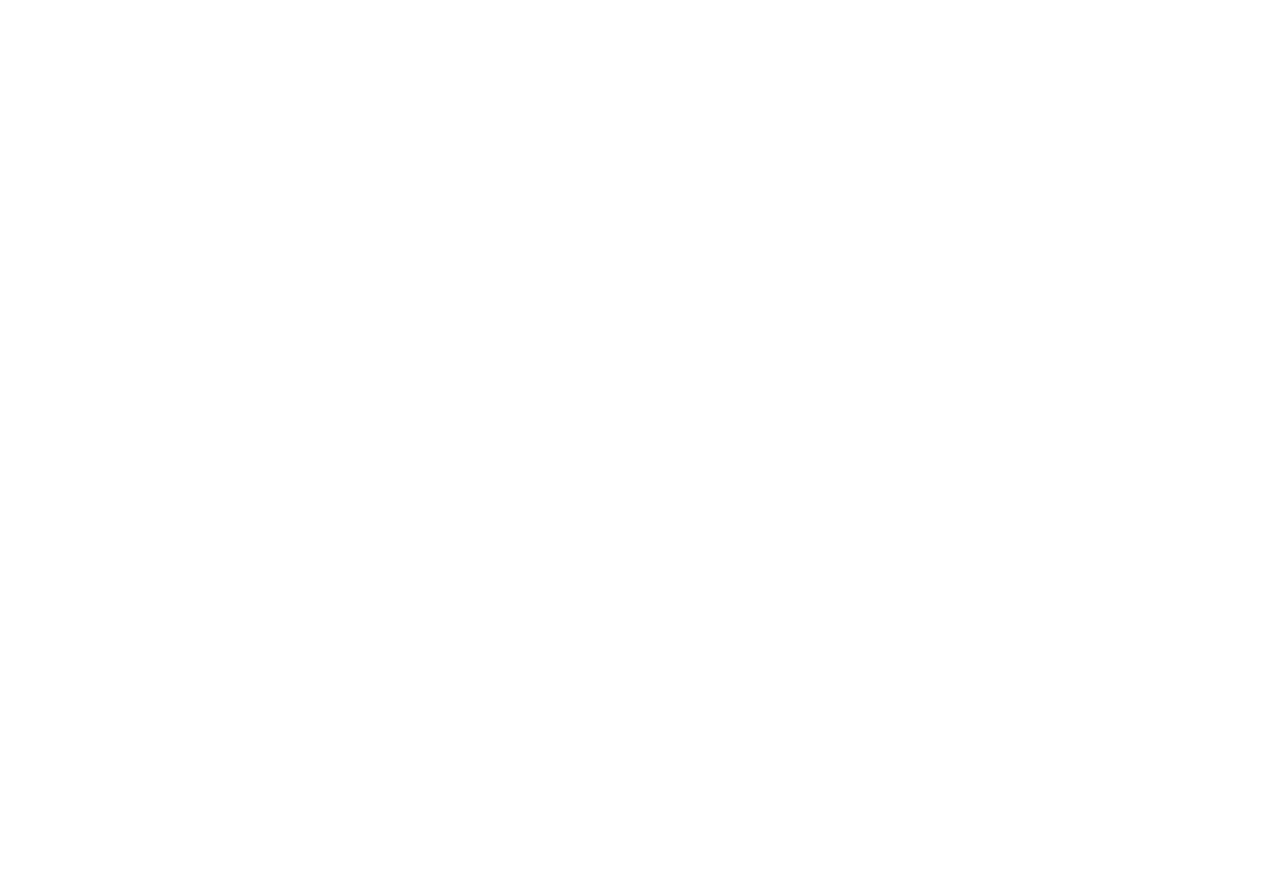
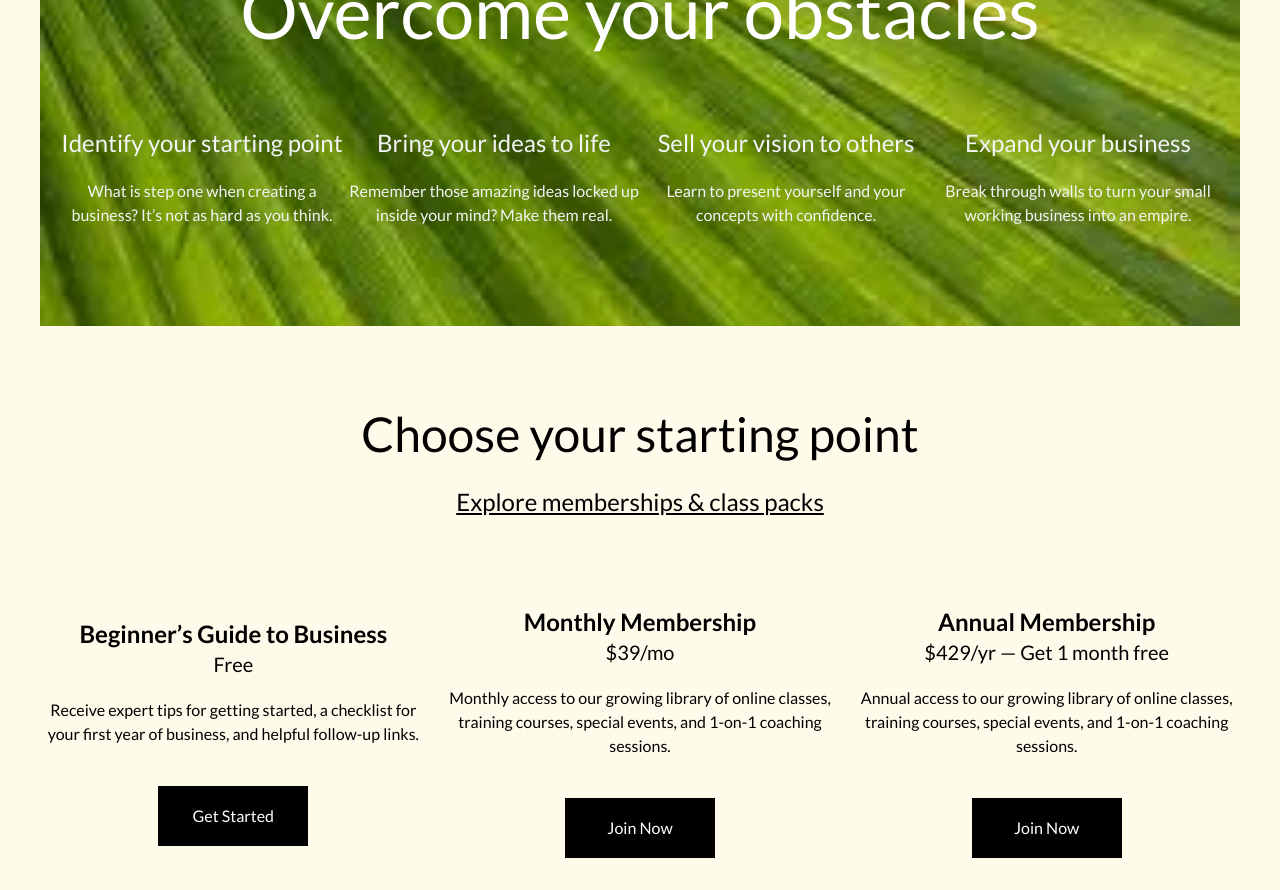
Before and after one commit to Tech041/brandisby, a React (Vite) app in the folder client/: page / in a window 1280 px wide. Shown: the part 1900-2790 px from the top of the page. Before the commit the page ends 1744 px from the top, so only its background shows below. Built offline with nearby package versions, Linux system fonts and the light colour scheme; a web font is replaced by a local one.

Commit message:
add subcription section

```diff
--- /dev/null
+++ b/client/src/components/Methodology.tsx
@@ -0,0 +1,16 @@
+import Container from "./Container";
+import MethodologyCard from "./MethodologyCard";
+
+const Methodology = () => {
+  return (
+    <section className="w-full h-full bg-amber-50">
+      <Container>
+        <div className="w-full h-full">
+          <MethodologyCard />
+        </div>
+      </Container>
+    </section>
+  );
+};
+
+export default Methodology;
--- /dev/null
+++ b/client/src/components/MethodologyCard.tsx
@@ -0,0 +1,55 @@
+import { motion } from "framer-motion";
+
+const paragraphStyle = "text-center text-sm lg:text-base";
+const headingStyle = "text-center text-lg md:text-xl lg:text-2xl pb-5";
+
+const MethodologyCard = () => {
+  return (
+    <div className="w-full h-full lg:h-[450px] flex items-center bg-[url('/images/palm_leaf.webp')] bg-center bg-cover  pb-10 lg:pb-0">
+      <motion.div
+        initial={{ y: 100, opacity: 0 }}
+        whileInView={{ y: 0, opacity: 1 }}
+        transition={{ duration: 1, ease: "easeOut" }}
+        viewport={{ once: false }}
+        className="w-full lg:px-4"
+      >
+        <div className=" ">
+          <h1 className="text-5xl lg:text-7xl text-white text-center pt-6 lg:py-0 ">
+            Overcome your obstacles
+          </h1>
+        </div>
+        <div className="flex flex-col lg:flex-row items-center   text-gray-100 px-14 lg:px-0 pt-20">
+          <div className="flex-1">
+            <h2 className={headingStyle}>Identify your starting point</h2>
+            <p className={paragraphStyle}>
+              What is step one when creating a business? It’s not as hard as you
+              think.
+            </p>
+          </div>
+          <div className="flex-1 py-4 lg:py-0">
+            <h2 className={headingStyle}>Bring your ideas to life</h2>
+            <p className={paragraphStyle}>
+              Remember those amazing ideas locked up inside your mind? Make them
+              real.
+            </p>
+          </div>
+          <div className="flex-1  py-4 lg:py-0">
+            <h2 className={headingStyle}>Sell your vision to others</h2>
+            <p className={paragraphStyle}>
+              Learn to present yourself and your concepts with confidence.
+            </p>
+          </div>
+          <div className="flex-1  py-4 lg:py-0 ">
+            <h2 className={headingStyle}>Expand your business</h2>
+            <p className={paragraphStyle}>
+              Break through walls to turn your small working business into an
+              empire.
+            </p>
+          </div>
+        </div>
+      </motion.div>
+    </div>
+  );
+};
+
+export default MethodologyCard;
--- a/client/src/components/Navbar.tsx
+++ b/client/src/components/Navbar.tsx
@@ -37,7 +37,7 @@
           <div className="flex items-center gap-5">
             <div className="">
               <Link
-                className="hover:text-black text-sm font-semibold"
+                className="text-white text-sm font-semibold"
                 to={"/login"}
               >
                 Login
@@ -45,7 +45,7 @@
             </div>
             <div className="">
               <Link
-                className="px-6 py-4 bg-yellow-300  text-sm font-semibold hover:bg-yellow-300/50 "
+                className="px-6 py-4 bg-yellow-300 text-black  text-sm font-semibold hover:bg-yellow-300/50 "
                 to={"/register"}
               >
                 Join Now
--- /dev/null
+++ b/client/src/components/SubscriptionCard.tsx
@@ -0,0 +1,59 @@
+import { motion } from "framer-motion";
+
+import SubscriptionItem from "./SubscriptionItem";
+
+const SubscriptionCard = () => {
+  return (
+    <div className="flex flex-col lg:flex-row items-center gap-5   text-black px-14 lg:px-0 pt-20">
+      <motion.div
+        initial={{ y: -100, opacity: 0 }}
+        whileInView={{ y: 0, opacity: 1 }}
+        transition={{ duration: 1, ease: "easeOut" }}
+        viewport={{ once: false }}
+        className="flex-1"
+      >
+        <SubscriptionItem
+          heading="Beginner’s Guide to Business"
+          subHeading="Free"
+          description="Receive expert tips for getting started, a checklist for your first year of business, and helpful follow-up links."
+          path="/register"
+          destination="Get Started"
+        />
+      </motion.div>
+
+      <motion.div
+        initial={{ y: -100, opacity: 0 }}
+        whileInView={{ y: 0, opacity: 1 }}
+        transition={{ duration: 1, ease: "easeOut" }}
+        viewport={{ once: false }}
+        className="flex-1"
+      >
+        <SubscriptionItem
+          heading="Monthly Membership"
+          subHeading="$39/mo"
+          description="Monthly access to our growing library of online classes, training courses, special events, and 1-on-1 coaching sessions."
+          path="/register"
+          destination="Join Now"
+        />
+      </motion.div>
+
+      <motion.div
+        initial={{ y: -100, opacity: 0 }}
+        whileInView={{ y: 0, opacity: 1 }}
+        transition={{ duration: 1, ease: "easeOut" }}
+        viewport={{ once: false }}
+        className="flex-1  py-4 lg:py-0"
+      >
+        <SubscriptionItem
+          heading="Annual Membership"
+          subHeading="$429/yr — Get 1 month free"
+          description="Annual access to our growing library of online classes, training courses, special events, and 1-on-1 coaching sessions."
+          path="/register"
+          destination="Join Now"
+        />
+      </motion.div>
+    </div>
+  );
+};
+
+export default SubscriptionCard;
--- /dev/null
+++ b/client/src/components/SubscriptionItem.tsx
@@ -0,0 +1,40 @@
+import { Link } from "react-router-dom";
+
+const paragraphStyle = "text-center text-sm lg:text-base";
+const headingStyle = "text-center text-lg md:text-xl lg:text-2xl font-bold ";
+interface SubscriptionProp {
+  heading: string;
+  subHeading: string;
+  description: string;
+  path: string;
+  destination: string;
+}
+
+const SubscriptionItem = ({
+  heading,
+  subHeading,
+  description,
+  path,
+  destination,
+}: SubscriptionProp) => {
+  return (
+    <div className="w-full h-full">
+      <h2 className={headingStyle}>{heading}</h2>
+      <h3 className="text-center pb-5  text-lg md:text-xl">{subHeading}</h3>
+      <p className={paragraphStyle}>{description}</p>
+
+      <div className="w-full h-[60px] flex justify-center items-center mt-10">
+        <div className=" w-full h-full flex justify-center  items-center ">
+          <Link
+            className=" px-4 py-2 w-[150px] h-[50px] lg:h-full lg:w-[150px] flex items-center justify-center  text-white  bg-black hover:bg-black/50 "
+            to={path}
+          >
+            {destination}
+          </Link>
+        </div>{" "}
+      </div>
+    </div>
+  );
+};
+
+export default SubscriptionItem;
--- /dev/null
+++ b/client/src/components/Subscriptions.tsx
@@ -0,0 +1,22 @@
+import Container from "./Container";
+import SubscriptionCard from "./SubscriptionCard";
+
+const Subscriptions = () => {
+  return (
+    <section className="w-full h-full bg-amber-50">
+      <Container>
+        <div className="w-full h-full">
+          <h1 className="text-black text-4xl lg:text-5xl text-center py-5">
+            Choose your starting point
+          </h1>
+          <p className="text-lg md:text-xl lg:text-2xl underline text-center text-black py-2">
+            Explore memberships & class packs
+          </p>
+          <SubscriptionCard />
+        </div>
+      </Container>
+    </section>
+  );
+};
+
+export default Subscriptions;
--- a/client/src/pages/brandisby/Home.tsx
+++ b/client/src/pages/brandisby/Home.tsx
@@ -1,5 +1,7 @@
 import Hero from "../../components/Hero";
+import Methodology from "../../components/Methodology";
 import Navbar from "../../components/Navbar";
+import Subscriptions from "../../components/Subscriptions";
 import Team from "../../components/Team";
 
 const Home = () => {
@@ -8,6 +10,8 @@
       <Navbar />
       <Hero />
       <Team />
+      <Methodology />
+      <Subscriptions/>
     </main>
   );
 };
```
Also changed, not shown: client/public/images/methodology_leave.webp (added), client/public/images/palm_leaf.webp (added).
